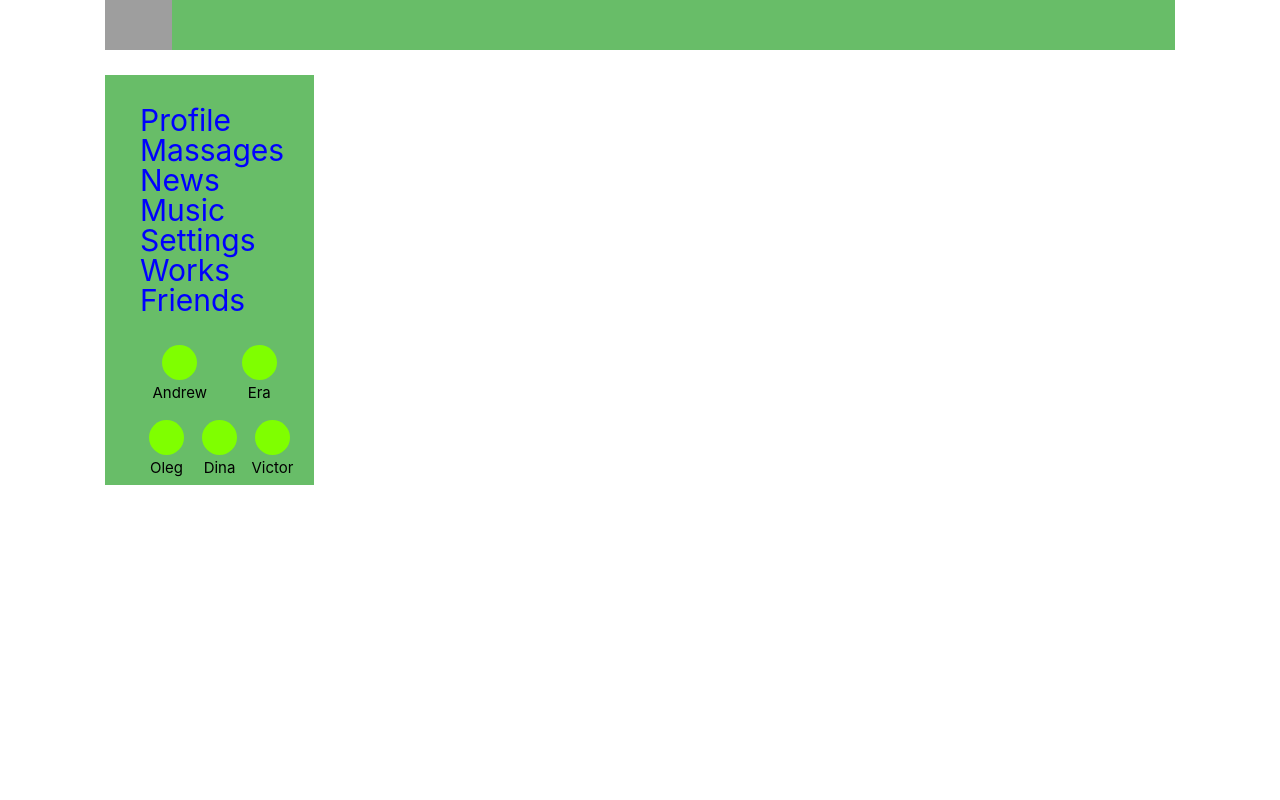
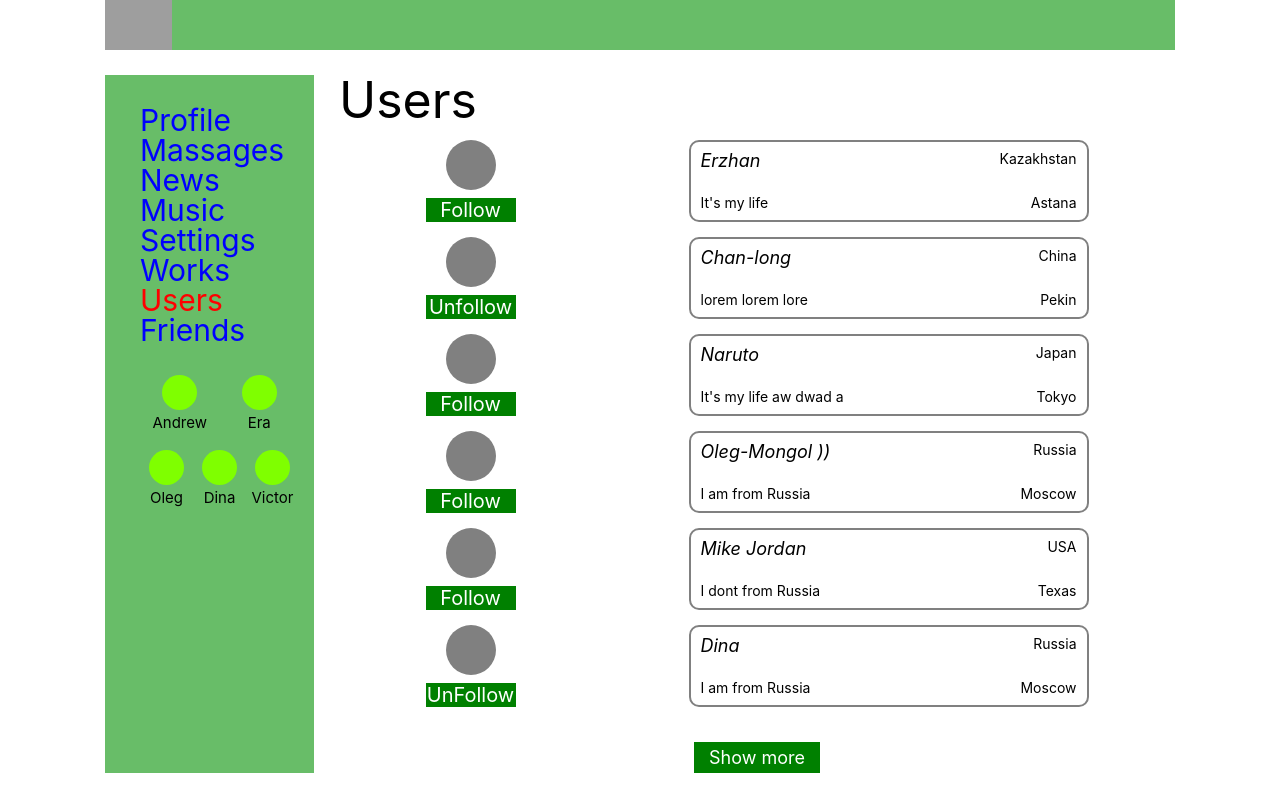
Before and after one commit to pixel1401/react, a React (Create React App) app: page /users in a window 1280 px wide. Built offline with nearby package versions, Linux system fonts and the light colour scheme; grey boxes are pictures that could not be loaded.

Commit message:
49 lesson , creat Users-page

```diff
--- a/src/App.js
+++ b/src/App.js
@@ -7,6 +7,7 @@ import DialogContainer from "./component/dialog/Dialog-container";
 import Profile from "./component/profile/profile-container"
 import WorksContainer from "./component/work/work-container";
 import SidebarContainer from "./component/sidebar/sidebar-container";
+import UsersContainer from "./component/users/Users-container";
 
 function App(props) {
   return (
@@ -21,6 +22,7 @@ function App(props) {
             <Route path="/dialog" render={() => <DialogContainer/>} />
 
             <Route path="/works" render={() => <WorksContainer/>} />
+            <Route path="/users" render={()=> <UsersContainer/>}/>
         </div>
       </div>
     </BrowserRouter>
--- a/src/component/profile/profile-info/profile-info.jsx
+++ b/src/component/profile/profile-info/profile-info.jsx
@@ -14,7 +14,7 @@ const ProfileInfo = (props) => {
     }
 
 
-    let postElem = props.postsBase.map((p, i) => <Post key={i} name={p.name} likeCount={p.likeCount} text={p.text} />)
+    let postElem = props.postsBase.map((p, i) => <Post  key={i} name={p.name} likeCount={p.likeCount} text={p.text} />)
 
     return (
         <main className={s.content}>
--- a/src/component/sidebar/sidebar.jsx
+++ b/src/component/sidebar/sidebar.jsx
@@ -13,7 +13,7 @@ const Sidbar = (props) => {
             <NavLink to="/music" className={s.nav__link} activeClassName={s.active} >Music</NavLink>
             <NavLink to="/setting" className={s.nav__link} activeClassName={s.active}>Settings</NavLink>
             <NavLink to="/works" className={s.nav__link} activeClassName={s.active} >Works</NavLink>
-
+            <NavLink to="/users" className={s.nav__link} activeClassName={s.active}>Users</NavLink>
             <FriendsLink friendsLink={props.friendsLink} />
         </nav>
     )
--- /dev/null
+++ b/src/component/users/Users-container.jsx
@@ -0,0 +1,21 @@
+import { connect } from "react-redux";
+import { followAction, setUsersAction } from "../../redux/users-reducer";
+import Users from "./Users";
+
+
+let mapToProps = (state)=>{
+    return {
+        users: state.users.usersPage
+    }
+}
+
+let mapToDispatch = (dispatch)=> {
+    return {
+        followAction:(value , id )=> dispatch(followAction(value , id)),
+        setUsersAction:(usersArr)=> dispatch(setUsersAction(usersArr))
+    }
+}
+
+const UsersContainer = connect(mapToProps, mapToDispatch)(Users)
+
+export default UsersContainer;
--- /dev/null
+++ b/src/component/users/Users.jsx
@@ -0,0 +1,58 @@
+import React from "react";
+import s from "./users.module.css";
+
+const Users = (props) => {
+
+
+
+    if (props.users.length == null || props.users.length == 0) {
+        props.setUsersAction(
+            [
+                { id: 1, name: "Erzhan", country: 'Kazakhstan', city: "Astana", quote: "It's my life", status: "Follow" },
+                { id: 2, name: "Chan-long", country: 'China', city: "Pekin", quote: "lorem lorem lore", status: "Unfollow" },
+                { id: 3, name: "Naruto", country: 'Japan', city: "Tokyo", quote: "It's my life aw dwad a", status: "Follow" },
+                { id: 4, name: "Oleg-Mongol ))", country: 'Russia', city: "Moscow", quote: "I am from Russia", status: "Follow" },
+                { id: 5, name: "Mike Jordan", country: 'USA', city: "Texas", quote: "I dont from Russia", status: "Follow" },
+                { id: 6, name: "Dina", country: 'Russia', city: "Moscow", quote: "I am from Russia", status: "UnFollow" },
+            ]
+        )
+    }
+
+
+    let changeFollow = (e) => {
+        let value = e.target.outerText;
+        let id = e.target.closest(`.${s.users__item}`).id;
+        props.followAction(value, id);
+    }
+
+
+    let users = props.users.map((el) => {
+        return (
+            <div className={s.users__item} id={el.id}>
+                <div className={s.users__ava_box}>
+                    <div className={s.users__ava}></div>
+                    <button onClick={changeFollow} className={s.users__status}>{el.status}</button>
+                </div>
+                <div className={s.users__info_box}>
+                    <div className={`${s.users__name}  ${s.users__info_item}`}>{el.name}</div>
+                    <div className={`${s.users__country} ${s.users__info_item}`}>{el.country}</div>
+                    <div className={`${s.users__quote} ${s.users__info_item}`}>{el.quote}</div>
+                    <div className={`${s.users__city} ${s.users__info_item}`}>{el.city}</div>
+                </div>
+            </div>
+        )
+    });
+
+
+    return (
+        <section className={s.users}>
+            <h2 className={s.users__title}>Users</h2>
+            <div className={s.users__box}>
+                {users}
+            </div>
+            <button className={s.users__btn}>Show more</button>
+        </section>
+    )
+}
+
+export default Users;
--- /dev/null
+++ b/src/component/users/users.module.css
@@ -0,0 +1,79 @@
+.users__box {
+  width: 100%;
+}
+
+.users__title {
+  font-size: 50px;
+  margin-bottom: 15px;
+}
+
+.users__item {
+  display: flex;
+  justify-content: space-around;
+  margin-bottom: 15px;
+}
+
+.users__ava_box {
+  display: flex;
+  flex-direction: column;
+  align-items: center;
+  justify-content: center;
+}
+
+.users__ava {
+  width: 50px;
+  height: 50px;
+  border-radius: 50%;
+  background-color: grey;
+  margin-bottom: 8px;
+}
+
+.users__status {
+  width: 90px;
+  text-align: center;
+  font-size: 20px;
+  background-color: green;
+  color: #fff;
+}
+
+.users__info_box {
+  display: flex;
+  flex-wrap: wrap;
+  width: 400px;
+  border: 2px solid grey;
+  border-radius: 10px;
+  padding: 10px;
+}
+
+.users__info_item {
+  flex: 1 1 50%;
+  height: fit-content;
+}
+
+.users__info_item:nth-child(even) {
+  text-align: end;
+}
+
+.users__info_item:nth-child(3) {
+  align-self: flex-end;
+}
+
+.users__info_item:nth-child(4) {
+  align-self: flex-end;
+}
+
+.users__name {
+  font-size: 18px;
+  font-style: italic;
+}
+
+.users__btn {
+  display: block;
+  width: fit-content;
+  margin: 35px auto 0;
+  color: #fff;
+  background-color: green;
+  padding: 5px 15px;
+  font-size: 18px;
+}
+/*# sourceMappingURL=users.module.css.map */
--- /dev/null
+++ b/src/component/users/users.module.scss
@@ -0,0 +1,79 @@
+.users {
+
+    &__box {
+        width: 100%;
+    }
+    &__title {
+        font-size: 50px;
+        margin-bottom: 15px;
+    }
+
+    &__item {
+        display: flex;
+        justify-content: space-around;
+        margin-bottom: 15px;
+    }
+
+    &__ava_box {
+        display: flex;
+        flex-direction: column;
+        align-items: center;
+        justify-content: center;
+    }
+    &__ava {
+        width: 50px;
+        height: 50px;
+        border-radius: 50%;
+        background-color: grey;
+        margin-bottom: 8px;
+    }
+    &__status {
+        width: 90px;
+        text-align: center;
+        font-size: 20px;
+        background-color: green;
+        color: #fff;
+    }
+
+    &__info {
+        &_box {
+            display: flex;
+            flex-wrap: wrap;
+            width: 400px;
+            border: 2px solid grey;
+            border-radius: 10px;
+            padding: 10px;
+        }
+
+        &_item {
+            flex: 1 1 50%;
+            height: fit-content;
+            &:nth-child(even) {
+                text-align: end;
+            }
+
+            &:nth-child(3) {
+                align-self: flex-end;
+            }
+            &:nth-child(4) {
+                align-self: flex-end;
+            }
+        }
+    }
+
+    &__name {
+        font-size: 18px;
+        font-style: italic;
+    }
+
+    &__btn {
+        display: block;
+        width: fit-content;
+        margin: 35px auto 0;
+        color: #fff;
+        background-color: green;
+        padding: 5px 15px;
+        font-size: 18px;
+    }
+
+}
--- a/src/redux/store-redux.js
+++ b/src/redux/store-redux.js
@@ -2,14 +2,15 @@ import {  combineReducers, createStore } from "redux";
 import friendsReducer from "./frends-reducer";
 import messageReducer from "./message-reducer";
 import profileReducer from "./profile-reducer";
+import usersReducer from "./users-reducer";
 import worksReducer from "./works-reducer";
-
 
 let reducers = combineReducers({
     profileComponent : profileReducer,
     dialogComponent : messageReducer,
     workComponent:worksReducer,
-    friends:friendsReducer
+    friends:friendsReducer,
+    users: usersReducer,
 })
 
 
--- /dev/null
+++ b/src/redux/users-reducer.js
@@ -0,0 +1,51 @@
+const FOLLOW = "follow";
+const SET_USERS = "set-users"
+
+export const followAction = (value, id) => ({ type: FOLLOW, bool: value, id: id });
+export const setUsersAction = (usersArr) => ({ type: SET_USERS, usersArr });
+
+
+let userState = {
+    usersPage: [
+//         // { id: 1, name: "Erzhan" , country:'Kazakhstan' , city:"Astana" , quote:"It's my life" , status:"Follow" },
+//         // { id: 2, name: "Chan-long" , country:'China' , city:"Pekin" , quote:"lorem lorem lore" , status:"Unfollow" },
+//         // { id: 3, name: "Naruto" , country:'Japan' , city:"Tokyo" , quote:"It's my life aw dwad a" , status:"Follow" },
+//         // { id: 4, name: "Oleg-Mongol ))" , country:'Russia' , city:"Moscow" , quote:"I am from Russia" , status:"Follow" },
+//         // { id: 5, name: "Mike Jordan" , country:'USA' , city:"Texas" , quote:"I dont from Russia" , status:"Follow" },
+//         // { id: 6, name: "Dina" , country:'Russia' , city:"Moscow" , quote:"I am from Russia" , status:"UnFollow" },
+    ]
+}
+
+
+const usersReducer = (state = userState, action) => {
+
+    switch (action.type) {
+        case FOLLOW:
+            let userPageNewArr = [];
+            state.usersPage.map((el) => {
+                if (el.id === +action.id) {
+                    action.bool === "Follow" ? el.status = "Unfollow" : el.status = "Follow";
+                }
+
+                userPageNewArr.push(el);
+            });
+
+            return {
+                ...state,
+                usersPage: userPageNewArr
+            };
+
+        case SET_USERS:
+            return {
+                ...state,
+                usersPage: [...action.usersArr]
+            };
+
+        default: return state;
+
+    }
+
+
+}
+
+export default usersReducer;
```
Also changed, not shown: 1 other file (tests, documents, lock files or other folders).
